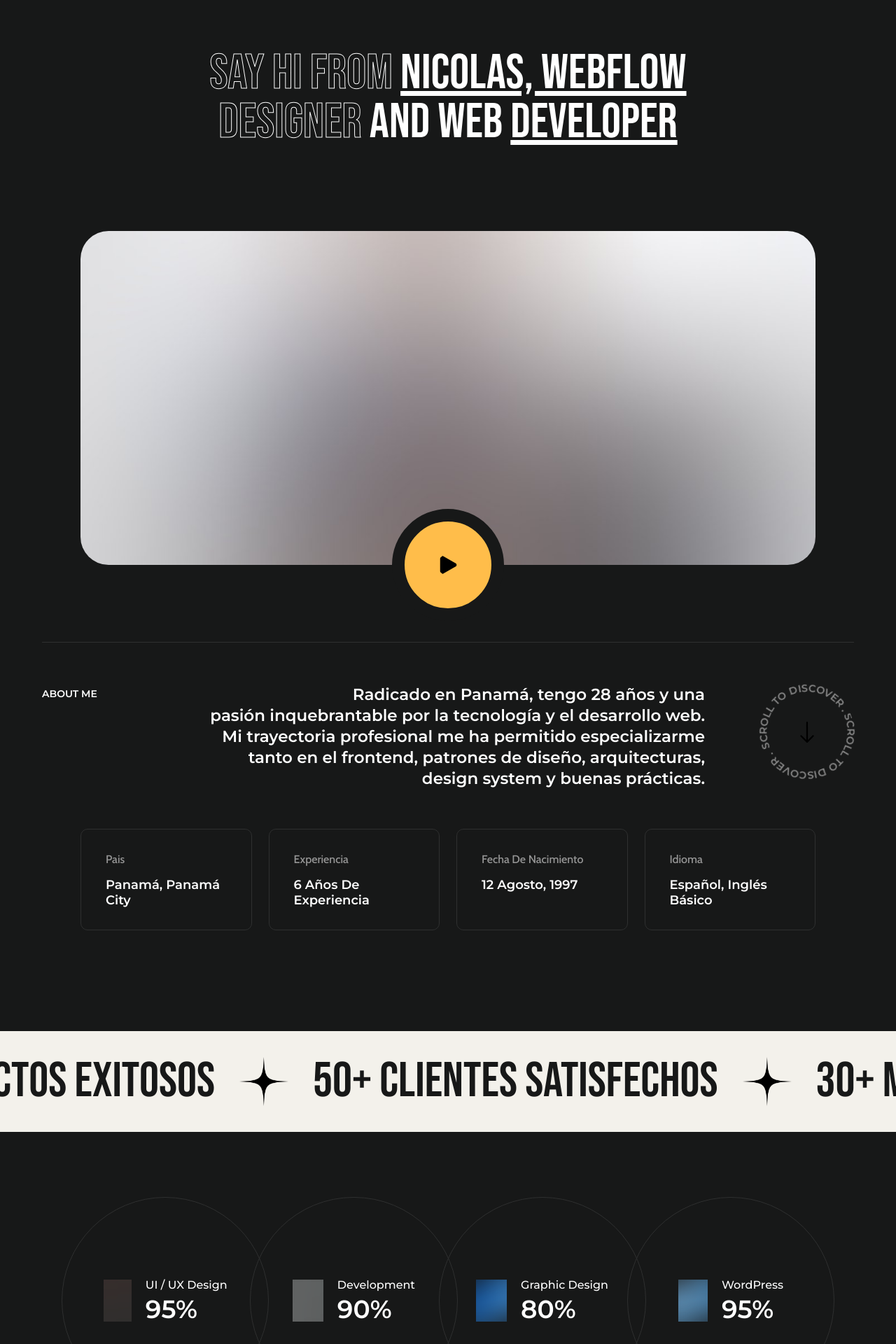
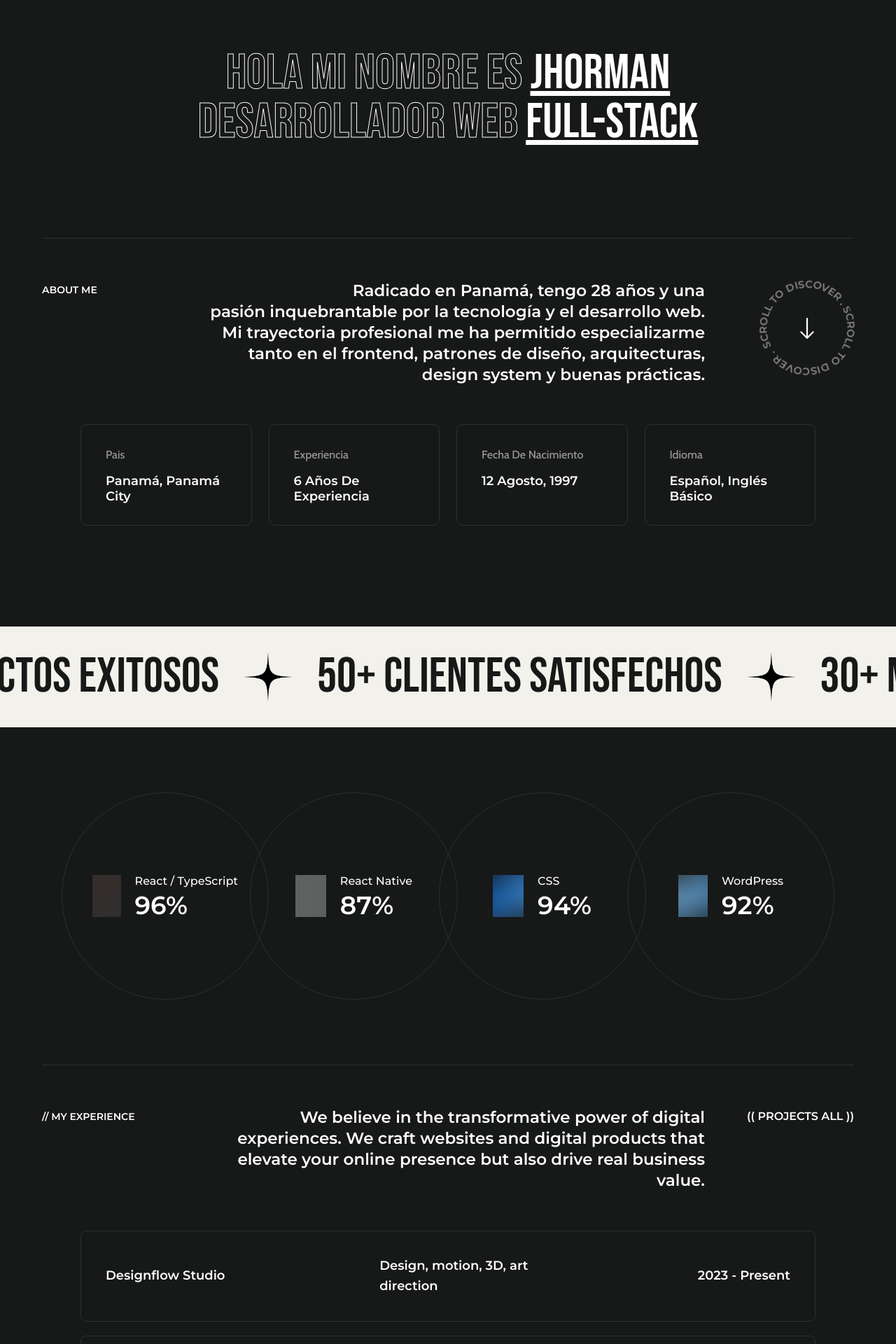
Before and after one commit to jhorman9/portfolio-2026, a Next.js app: page /about in a window 1280 px wide. Shown: the part 160-2080 px from the top of the page at 70% size. Built offline with nearby package versions, Linux system fonts and the light colour scheme; no server answers.

Commit message:
feat: Actualizar contenido y traducciones en la página de contacto y portafolio

```diff
--- a/app/about/page.js
+++ b/app/about/page.js
@@ -9,21 +9,21 @@
   return (
     <NikolasLayout>
       {/* Page_title */}
-      <div className="nicolas_sm_page_title">
+      <div className="nicolas_sm_page_title" style={{marginBottom: "20px"}}>
         <div className="container">
           <div className="page_title_in">
             <h3>
-              <span className="stroke_text">Say hi from </span>
-              <span className="underline">Nicolas, webflow </span>
-              <span className="stroke_text">designer </span>and web{" "}
-              <span className="underline">developer</span>
+              <span className="stroke_text">Hola mi nombre es </span>
+              <span className="underline">Jhorman </span>
+              <span className="stroke_text">Desarrollador WEB </span>{" "}
+              <span className="underline">full-stack</span>
             </h3>
           </div>
         </div>
       </div>
       {/* /Page_title */}
       {/* About_video */}
-      <div className="nicolas_sm_about_video">
+      {/* <div className="nicolas_sm_about_video">
         <div className="container">
           <div className="extra_container">
             <div className="video_box">
@@ -37,7 +37,7 @@
             </div>
           </div>
         </div>
-      </div>
+      </div> */}
       {/* /About_video */}
       {/* About_me */}
       <About sectionTitle="ABOUT ME" nextSection="counter" />
@@ -56,15 +56,15 @@
                         <img src="img/about/1.png" alt={1} />
                       </div>
                       <div className="title">
-                        <span>UI / UX Design</span>
+                        <span>React / TypeScript</span>
                         <h3>
                           <span
                             className="sm_counter"
                             data-from={0}
-                            data-to={95}
+                            data-to={96}
                             data-speed={1500}
                           >
-                            <Counter end={95} />
+                            <Counter end={96} />
                           </span>
                           %
                         </h3>
@@ -80,15 +80,15 @@
                         <img src="img/about/2.png" alt={2} />
                       </div>
                       <div className="title">
-                        <span>Development</span>
+                        <span>React Native</span>
                         <h3>
                           <span
                             className="sm_counter"
                             data-from={0}
-                            data-to={90}
+                            data-to={87}
                             data-speed={1500}
                           >
-                            <Counter end={90} />
+                            <Counter end={87} />
                           </span>
                           %
                         </h3>
@@ -104,15 +104,15 @@
                         <img src="img/about/3.png" alt={3} />
                       </div>
                       <div className="title">
-                        <span>Graphic Design</span>
+                        <span>CSS</span>
                         <h3>
                           <span
                             className="sm_counter"
                             data-from={0}
-                            data-to={80}
+                            data-to={94}
                             data-speed={1500}
                           >
-                            <Counter end={80} />
+                            <Counter end={94} />
                           </span>
                           %
                         </h3>
@@ -133,10 +133,10 @@
                           <span
                             className="sm_counter"
                             data-from={0}
-                            data-to={95}
+                            data-to={92}
                             data-speed={1500}
                           >
-                            <Counter end={95} />
+                            <Counter end={92} />
                           </span>
                           %
                         </h3>
--- a/app/layout.js
+++ b/app/layout.js
@@ -8,6 +8,7 @@
   description: "Desarrollador Frontend especializado en React, creando interfaces de usuario atractivas y funcionales. Con experiencia en diseño web, desarrollo de aplicaciones móviles y UI/UX. Apasionado por mejorar habilidades y conocimientos en el desarrollo web.",
   keywords: [
     "Jhorman Nieto P",
+    "Jhorman Nieto",
     "Frontend Developer",
     "React Developer",
     "Desarrollador Frontend",
--- a/components/ContactForm.js
+++ b/components/ContactForm.js
@@ -86,37 +86,37 @@
         id="empty-form"
         style={{ display: error ? "block" : "none" }}
       >
-        <p>Please Fill Required Fields</p>
+        <p>Por favor, complete los campos requeridos.</p>
       </div>
       <div className="error_box" id="subject-alert">
-        <p>Please Select Subject</p>
+        <p>Por favor, seleccione un asunto.</p>
       </div>
       <div
         className="error_box"
         id="security-alert"
         style={{ display: codeError ? "block" : "none" }}
       >
-        <p>Security code does not match !</p>
+        <p>El código de seguridad no coincide.</p>
       </div>
       <div className="error_box" id="email-invalid">
-        <p>Please enter a valid email address. Exp. example@gmail.com</p>
+        <p>Por favor, ingrese una dirección de correo electrónico válida. Ej. ejemplo@gmail.com</p>
       </div>
       <div className="error_box" id="phone-invalid">
-        <p>Please enter a valid phone number.Exp. +998991774433</p>
+        <p>Por favor, ingrese un número de teléfono válido. Ej. +998991774433</p>
       </div>
       <div className="error_box" id="error_mail">
         <p />
       </div>
       <div className="success_box" id="success_mail">
         <p>
-          Your message has been sent. We will contact you as soon as possible.
+          Su mensaje ha sido enviado. Nos pondremos en contacto con usted lo antes posible.
         </p>
       </div>
       <ul>
         <li className={fieldError && name.length === 0 ? "error" : ""}>
           <input
             type="text"
-            placeholder="Name"
+            placeholder="Nombre"
             name="name"
             onChange={(e) => onChange(e)}
             value={name}
@@ -127,7 +127,7 @@
         <li className={fieldError && email.length === 0 ? "error" : ""}>
           <input
             type="email"
-            placeholder="Email"
+            placeholder="Correo electrónico"
             name="email"
             onChange={(e) => onChange(e)}
             value={email}
@@ -138,7 +138,7 @@
         <li className={fieldError && subject.length === 0 ? "error" : ""}>
           <input
             type="text"
-            placeholder="Subject"
+            placeholder="Asunto"
             name="subject"
             onChange={(e) => onChange(e)}
             value={subject}
@@ -149,7 +149,7 @@
         <li className={fieldError && phone.length === 0 ? "error" : ""}>
           <input
             type="number"
-            placeholder="Phone"
+            placeholder="Teléfono"
             name="phone"
             onChange={(e) => onChange(e)}
             value={phone}
@@ -162,7 +162,7 @@
           className={fieldError && message.length === 0 ? "error" : ""}
         >
           <textarea
-            placeholder="Message"
+            placeholder="Escribe tu mensaje"
             name="message"
             onChange={(e) => onChange(e)}
             value={message}
@@ -181,7 +181,7 @@
             name="contact_question"
             id="txtInput"
             autoComplete="off"
-            placeholder="Please Enter Code *"
+            placeholder="Por favor, ingrese el código *"
             value={codeValue}
             onChange={(e) => setCodeValue(e.target.value)}
           />
@@ -190,7 +190,7 @@
       </ul>
       <div className="nicolas_sm_button">
         <button id="send_message" onSubmit={(e) => onSubmit(e)}>
-          Submit <img src="img/header/arrow.webp" alt="arrow" />
+          Enviar <img src="img/header/arrow.webp" alt="arrow" />
         </button>
       </div>
     </form>
--- a/layouts/Copyright.js
+++ b/layouts/Copyright.js
@@ -1,20 +1,20 @@
 const Copyright = () => {
   return (
     <div className="nicolas_sm_section">
-      <div className="nicolas_sm_copyright">
+      {/* <div className="nicolas_sm_copyright">
         <div className="container">
           <div className="extra_container">
             <div className="copyright_in">
               <div className="left">
                 <p>
                   <img className="sm_svg" src="img/svg/copyright.svg" alt={1} />{" "}
-                  {new Date().getFullYear()} - All Rights Reserved Nicolas
+                  {new Date().getFullYear()} - Todos los derechos reservados Nicolas
                 </p>
               </div>
               <div className="right">
-                <a href="#">Terms &amp; Condition </a>
+                <a href="#">Términos y Condiciones </a>
                 <span>/ </span>
-                <a href="#">Privacy Policy</a>
+                <a href="#">Política de Privacidad</a>
               </div>
             </div>
             <div className="nicolas_sm_totop">
@@ -23,7 +23,7 @@
             </div>
           </div>
         </div>
-      </div>
+      </div> */}
     </div>
   );
 };
--- a/layouts/Footer.js
+++ b/layouts/Footer.js
@@ -10,34 +10,31 @@
               <div className="left">
                 <div className="title">
                   <h3>
-                    <span>
-                      Feel free to reach out to me. I'm always open to discuss
-                      new projects
-                    </span>
+                    <span>¿Necesitas un proyecto? Hablemos de tu idea y hagámosla realidad juntos. Estoy aquí para ayudarte a construir algo grande.</span>
                   </h3>
                 </div>
                 <div className="contact">
                   <ul>
                     <li>
                       <div>
-                        <span>Stay up to date</span>
+                        <span>Contáctame</span>
                       </div>
-                      <a href="#">(+053) 625 08 09 62</a>
-                      <a href="#">kevincontact@gmail.com</a>
+                      <a href="tel:+50765961547">(+507) 6596-1547</a>
+                      <a href="mailto:softwaredeveloper@jhorman.com">softwaredeveloper@jhorman.com</a>
                     </li>
                     <li>
                       <div>
-                        <span>Address</span>
+                        <span>Dirección</span>
                       </div>
-                      <p>223 Thatcher Road St, Brooklyn,</p>
-                      <p>Manhattan, NY 10463</p>
+                      <p>Panamá</p>
+                      <p>Ciudad de Panamá, Punta Paitilla</p>
                     </li>
                   </ul>
                 </div>
                 <div className="social_button">
                   <ul>
                     <li>
-                      <a href="#">
+                      <a href="https://www.facebook.com/Jhorman1D" target="_blank" rel="noopener noreferrer">
                         <span>Facebook</span>
                         <img
                           className="sm_svg"
@@ -47,7 +44,7 @@
                       </a>
                     </li>
                     <li>
-                      <a href="#">
+                      <a href="https://www.linkedin.com/in/jhormandev" target="_blank" rel="noopener noreferrer">
                         <span>Linkedin</span>
                         <img
                           className="sm_svg"
@@ -57,8 +54,8 @@
                       </a>
                     </li>
                     <li>
-                      <a href="#">
-                        <span>Behance</span>
+                      <a href="https://github.com/jhorman9/" target="_blank" rel="noopener noreferrer">
+                        <span>Github</span>
                         <img
                           className="sm_svg"
                           src="img/svg/down_arrow.svg"
@@ -67,8 +64,8 @@
                       </a>
                     </li>
                     <li>
-                      <a href="#">
-                        <span>Dribbble</span>
+                      <a href="https://wa.me/50765961547" target="_blank" rel="noopener noreferrer">
+                        <span>WhatsApp</span>
                         <img
                           className="sm_svg"
                           src="img/svg/down_arrow.svg"
--- a/public/css/style.css
+++ b/public/css/style.css
@@ -1077,6 +1077,9 @@
 .nicolas_sm_extra_title .title {
   display: flex;
 }
+.rfm-marquee-container {
+  overflow: hidden;
+}
 .nicolas_sm_extra_title .wrap {
   display: flex;
   flex-wrap: nowrap;
```
Also changed, not shown: app/page.js (+4 -4 lines), components/Portfolio.js (+10 -10 lines), public/img/svg/down_arrow.svg.
